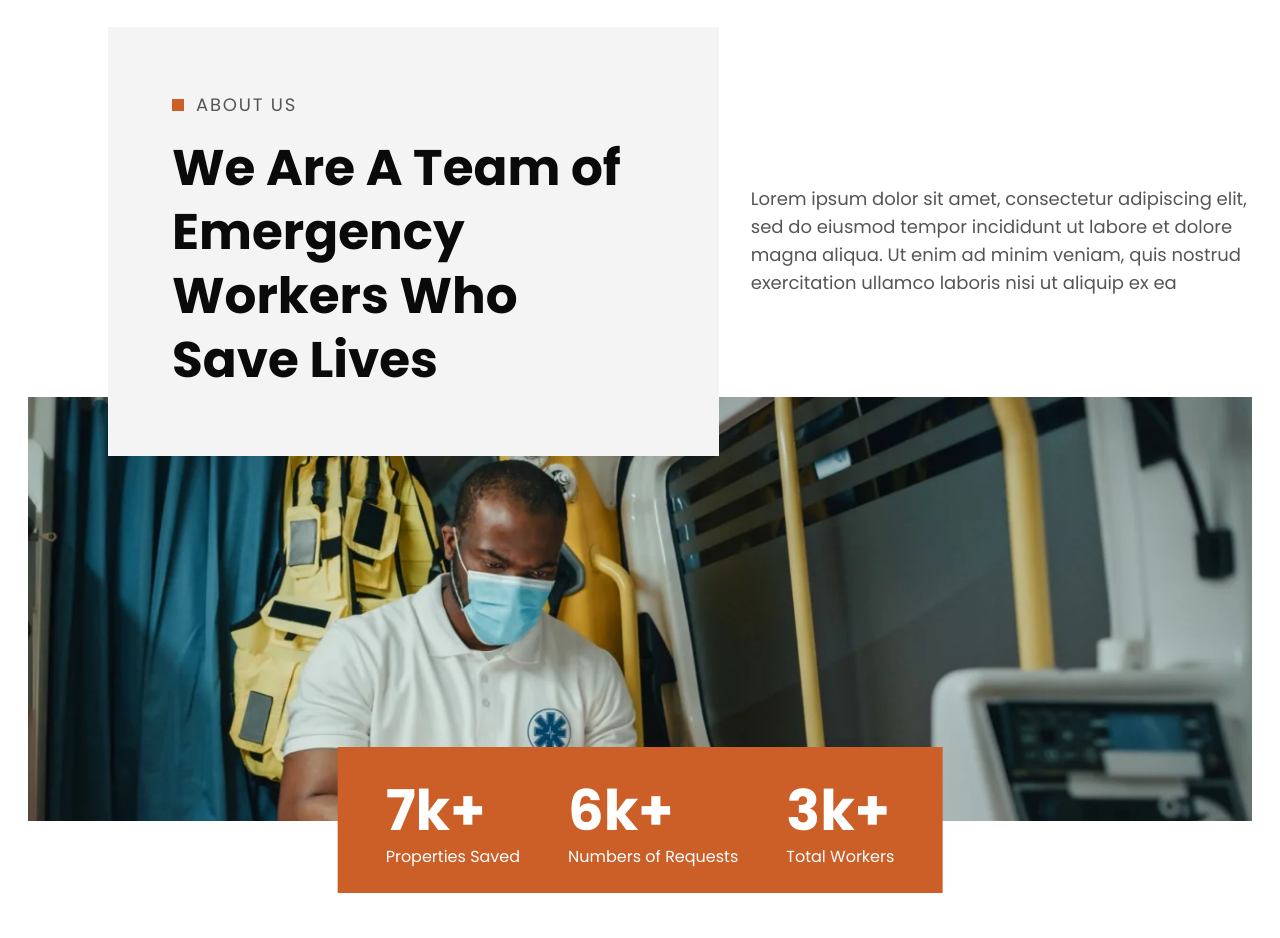
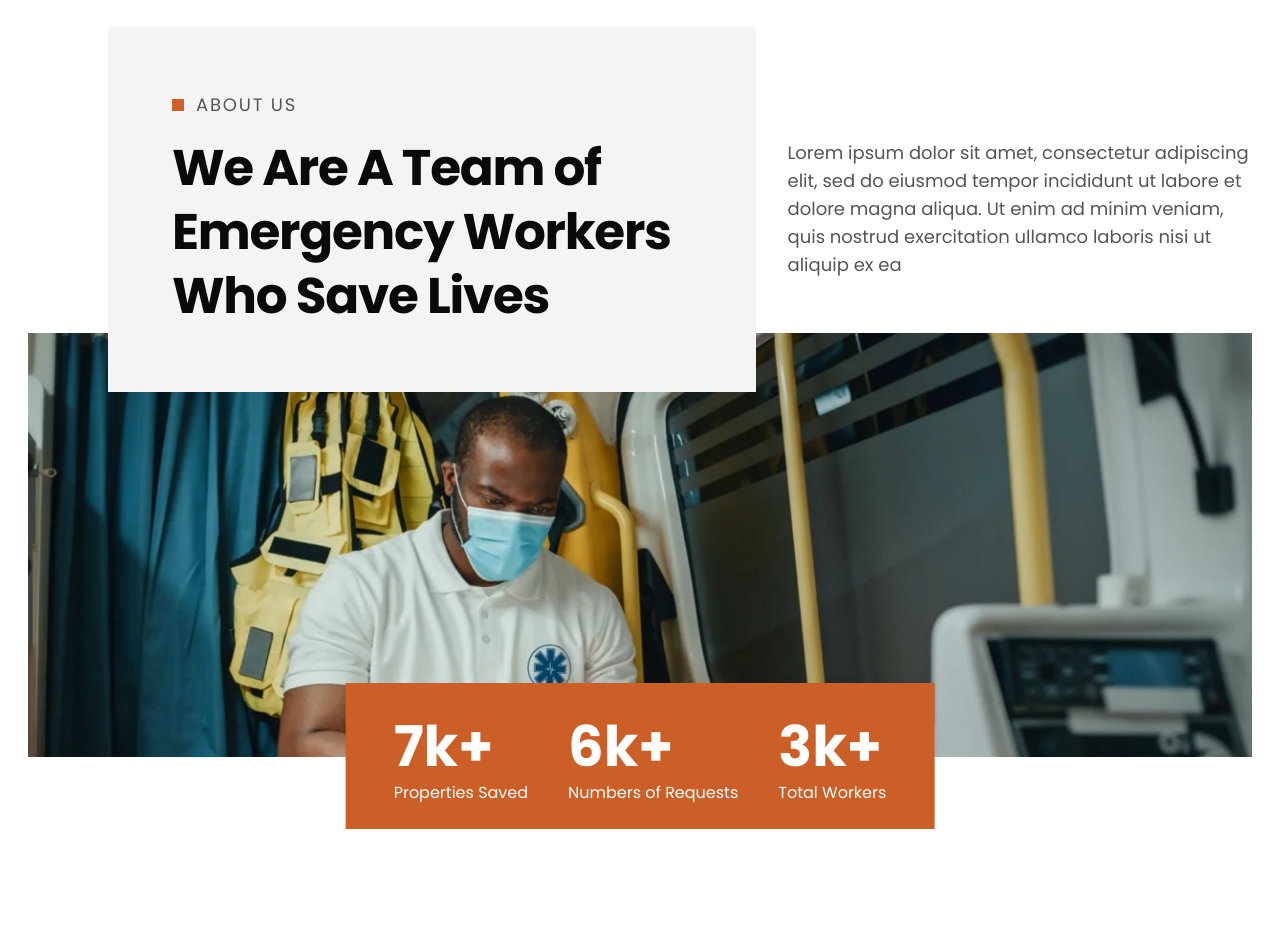
Before and after one commit to ResQTeam/resq-v-one, a React (Vite) app: page /about in a window 1280 px wide. Shown: the part 140-1078 px from the top of the page. Built offline with nearby package versions, Linux system fonts and the light colour scheme; a web font is replaced by a local one.

Commit message:
FIX:line-heights and maxwidth wwas changed including gap spacing

```diff
--- a/src/pages/About/Hero.tsx
+++ b/src/pages/About/Hero.tsx
@@ -8,7 +8,7 @@ const Hero = () => {
         <div className="lg:relative lg:z-[2] lg:flex lg:items-center lg:gap-8 lg:pl-20">
           <div className="bg-resq-bg-about px-8 py-8 md:p-16">
             <SmallTitleHeader justifyCenter={false} title="About us" />
-            <h1 className="mt-[0.625rem] max-w-[496px] text-xl/[1.78125rem] font-bold  text-resq-dark-400 md:mt-4 md:text-[3.125rem]/[4rem]">
+            <h1 className="mt-[0.625rem] max-w-xl text-xl/[1.78125rem] font-bold  tracking-tight text-resq-dark-400 md:mt-4 md:text-[3.125rem]/[4rem] md:leading-[4rem]">
               We Are A Team of Emergency Workers Who Save Lives
             </h1>
           </div>
@@ -24,7 +24,7 @@ const Hero = () => {
 
         <div className="relative mt-3 lg:-mt-[3.6875rem]">
           <img src={manInMask} alt="man in mask" />
-          <div className="flex gap-6 bg-resq-brand-main px-[0.875rem] pb-[1.375rem] pt-6 md:absolute md:-bottom-[4.5rem] md:left-1/2 md:max-w-[630px] md:-translate-x-1/2 md:gap-12 md:px-12 md:pt-8">
+          <div className="flex gap-6 bg-resq-brand-main px-[0.875rem] pb-[1.375rem] pt-6 md:absolute md:-bottom-[4.5rem] md:left-1/2 md:max-w-[630px] md:-translate-x-1/2 md:gap-10 md:px-12 md:pt-8">
             <p className="text-white ">
               <span className="block text-[1.5625rem]/[1.3125rem] font-bold md:text-[3.5rem]/[4rem]">
                 7k+
```
